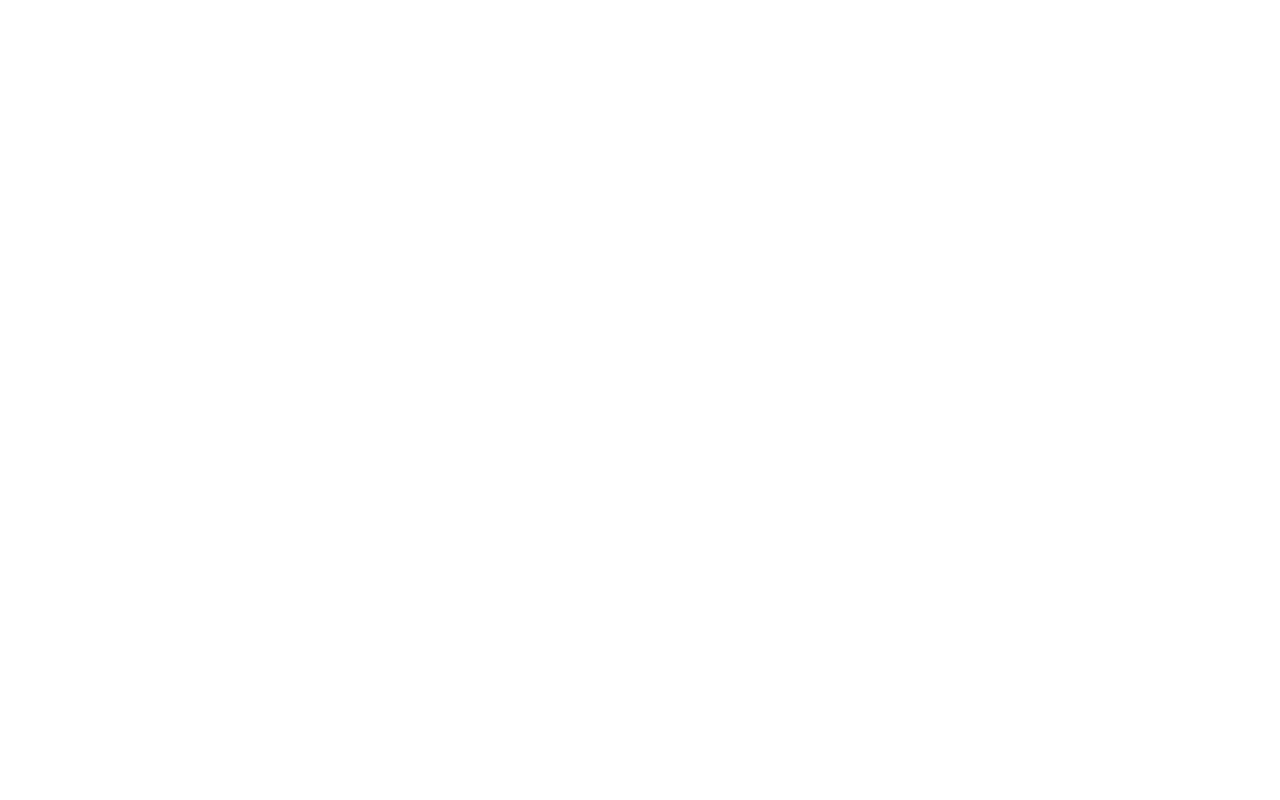
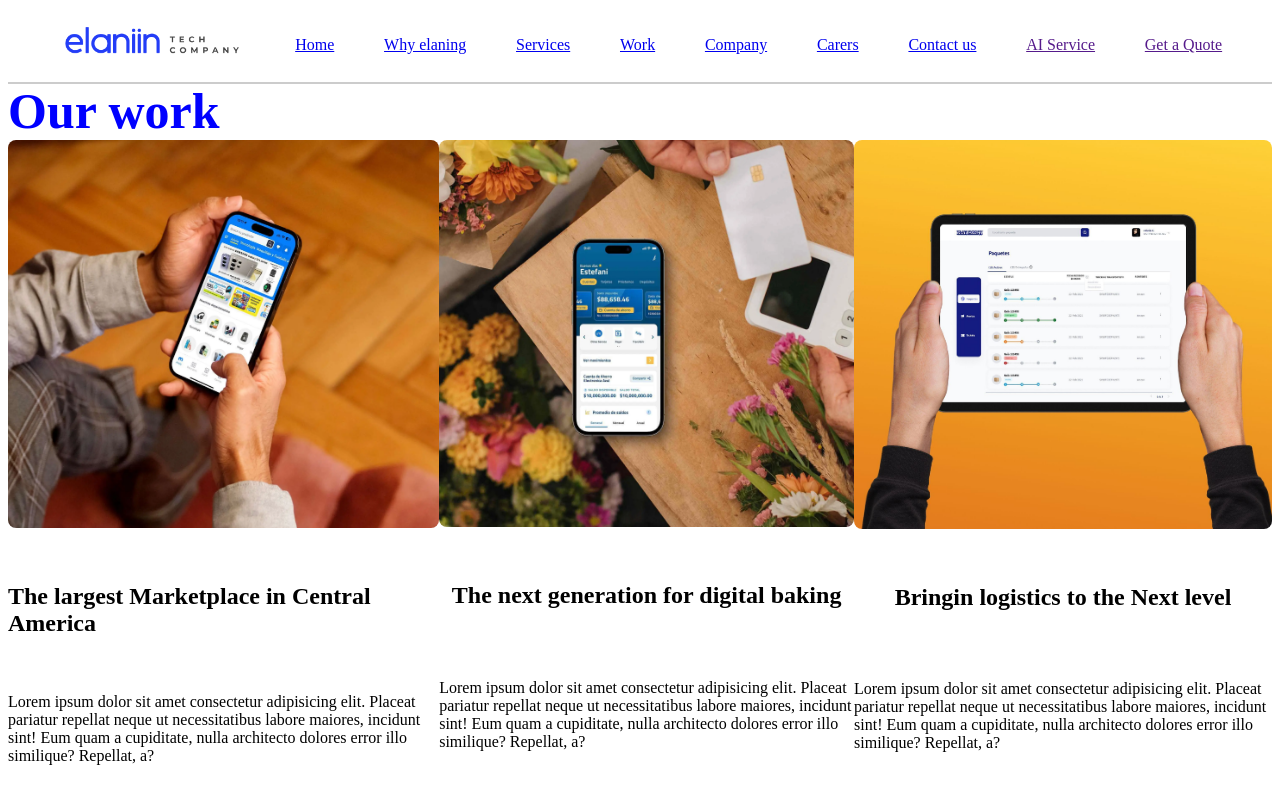
Before and after one commit to CHGerar/landingPage, a plain HTML site: page index.html in a window 1280 px wide. Drawn offline with Linux system fonts and the light colour scheme; files that its build step writes are made by us from their sources.

Commit message:
finished project

```diff
--- a/index.html
+++ b/index.html
@@ -8,6 +8,45 @@
     <title>Document</title>
 </head>
 <body>
+    <Nav class="nav">
+        <ul class="ul">
+            <li ><img class="logo" src="Logo .png" alt="" srcset=""></li>
+            <li><a href="index.html">Home</a></li>
+            <li><a href="why.html">Why elaning</a></li>
+            <li><a href="services.html">Services</a></li>
+            <li><a href="work.html">Work</a></li>
+            <li><a href="company.html">Company</a></li>
+            <li><a href="Careers.html">Carers</a></li>
+            <li><a href="contact.html">Contact us</a></li>
+            <li class="liB1"><a href="">AI Service</a></li>
+            <li class="liB2"><a href="">Get a Quote</a></li>
+        </ul>
+
+
+    </Nav>
+    <H1 class="h1">Our work</H1>
+
+    <div class="DivG">
+        <div class="div1">
+            <img class="divImg" src="img1.webp" alt="" srcset="">
+            <h2>The largest Marketplace in Central America</h2>
+
+            <P>Lorem ipsum dolor sit amet consectetur adipisicing elit. Placeat pariatur repellat neque ut necessitatibus labore maiores, incidunt sint! Eum quam a cupiditate, nulla architecto dolores error illo similique? Repellat, a?</P>
+        </div>
+        <div class="div2">
+            <img  class="divImg"src="img2.webp" alt="" srcset="">
+            <h2>The next generation for digital baking</h2>
+
+            <P>Lorem ipsum dolor sit amet consectetur adipisicing elit. Placeat pariatur repellat neque ut necessitatibus labore maiores, incidunt sint! Eum quam a cupiditate, nulla architecto dolores error illo similique? Repellat, a?</P>
+        </div>
+        <div class="div3">
+        <img  class= "divImg"src="img2.jpeg" alt="" sizes="" srcset="">
+        <h2>Bringin logistics to the Next level</h2>
+
+        <P>Lorem ipsum dolor sit amet consectetur adipisicing elit. Placeat pariatur repellat neque ut necessitatibus labore maiores, incidunt sint! Eum quam a cupiditate, nulla architecto dolores error illo similique? Repellat, a?</P>
+    </div>
+    </div>
+
 
 
 </body>
--- a/style.css
+++ b/style.css
@@ -0,0 +1,63 @@
+.nav{
+
+    padding: 10px 0;
+    box-shadow: 0 2px  rgba(0,0,0,0.2);
+}
+.logo{
+    height: 50px;
+}
+.ul{
+    color: blue;
+    list-style-type: none;
+    margin: 0;
+    padding: 0;
+    display: flex;
+    align-items: center;
+    justify-content: space-evenly;
+    flex-wrap: wrap;
+}
+.h1{
+    font-size: 50px;
+    color: blue;
+    margin: 0;
+}
+.DivG{
+    display: flex;
+    justify-content: space-around;
+}
+.div1{
+
+
+    max-width: 450px;
+    text-align: start;
+    display: flex;
+    flex-wrap: wrap;
+    justify-content: center;
+    gap: 20px;
+
+
+}
+.div2{
+    max-width: 450px;
+    text-align: start;
+    display: flex;
+    flex-wrap: wrap;
+    justify-content: center;
+    gap: 20px;
+
+}
+.div3{
+    max-width: 450px;
+    text-align: start;
+    display: flex;
+    flex-wrap: wrap;
+    justify-content: center;
+    gap: 20px;
+
+}
+.divImg  {
+    width: 100%;
+    height: auto;
+    border-radius: 8px;
+    margin-bottom: 15px;
+}
```
Also changed, not shown: Diseño.png (added), Logo .png (added), icono.png (added), img1.webp (added), img2.jpeg (added), img2.webp (added).
